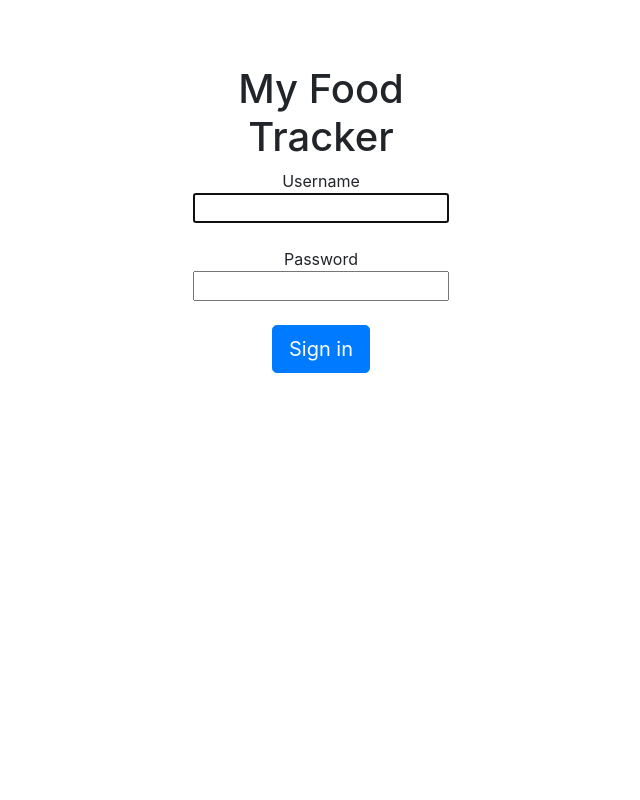
After one commit to Jelli-Shelly/food-tracker, a Django app: page /accounts/login/ in a window 1280 px wide. The commit adds this page. Shown: the whole page, without its empty margins (319-959 px from the left). Run offline with Django 3.2, Linux system fonts and the light colour scheme; some libraries are stand-ins or nearby versions.

Commit message:
login and change password functionality

```diff
--- a/food_tracker/food/urls.py
+++ b/food_tracker/food/urls.py
@@ -1,8 +1,9 @@
 from django.conf.urls import url
-from .views import index, add_meal, delete_meal, update_meal, meal_detail
+from .views import index, add_meal, delete_meal, update_meal, meal_detail, login
 
 urlpatterns = [
-	url(r"^$", index, name = "index"),
+    url(r'^$', login, name='login'),
+	url(r"^index$", index, name = "index"),
 	url(r"^add_meal$", add_meal, name="add-meal"),
 	url(r"^delete_meal/(?P<meal_id>\d+)$", delete_meal, name="delete-meal"),
 	url(r"^update_meal/(?P<meal_id>\d+)$", update_meal, name="update-meal"),
--- a/food_tracker/food_tracker/urls.py
+++ b/food_tracker/food_tracker/urls.py
@@ -16,9 +16,14 @@ Including another URLconf
 from django.conf.urls import url, include
 from django.contrib import admin
 from django.urls import path
+from django.contrib.auth import views as auth_views
+from django.urls import reverse_lazy
 
 urlpatterns = [
     path('admin/', admin.site.urls),
     #url(r'^admin/', admin.site.urls),
 	url(r'^', include(('food.urls','food'), namespace="food")),
+    url(r'^accounts/login/$', auth_views.LoginView.as_view(template_name="login.html"), name='auth_login'),
+    url(r'^accounts/logout/$', auth_views.LogoutView.as_view(next_page="food:login"), name='auth_logout'),
+    url(r'^accounts/password/change$', auth_views.PasswordChangeView.as_view(template_name='password_change.html',success_url=reverse_lazy('food:login')),name='auth_password_change'),
 ]
--- a/food_tracker/templates/list.html
+++ b/food_tracker/templates/list.html
@@ -7,6 +7,8 @@
 	</title>
 	<body>
 		<h1>My Food Tracker</h1>
+		<a href="{% url 'auth_logout' %}">Logout</a> <br /> <br />
+		<a href="{% url 'auth_password_change' %}">Change Password</a> <br /> <br />
 
 		<a href="{% url 'food:add-meal' %}" class="btn btn-outline-success">Add Meal</a> <br /><br />
 
@@ -22,6 +24,9 @@
 				</tr>
 			</thead>
 			<tbody>
+			    {% if meals|length > 3%}
+			        <p>You have more than 3 meals</p>
+			    {% endif%}
 				{% for meal in meals %}
 				<tr>
 					<td>	{{forloop.counter}}
--- /dev/null
+++ b/food_tracker/templates/login.html
@@ -0,0 +1,42 @@
+<html>
+    <head>
+        <link rel="stylesheet" href="https://stackpath.bootstrapcdn.com/bootstrap/4.1.0/css/bootstrap.min.css" integrity="sha384-9gVQ4dYFwwWSjIDZnLEWnxCjeSWFphJiwGPXr1jddIhOegiu1FwO5qRGvFXOdJZ4" crossorigin="anonymous">
+
+        <style type="text/css">
+            html,
+            body {
+                height: 100%;
+            }
+
+            body {
+                padding-top: 40px;
+                padding-bottom: 40px;
+            }
+
+            .form-signin {
+                width: 100%;
+                max-width: 330px;
+                padding: 25px;
+                margin: auto;
+            }
+        </style>
+
+    </head>
+
+    <body class="text-center">
+        <form class="form-signin" method="POST" action="{% url 'auth_login' %}" role="form">
+            {% csrf_token %}
+
+            <h1>My Food Tracker</h1>
+
+            {{ form.username.label }}
+            {{ form.username }}
+            <br /> <br />
+            {{ form.password.label }}
+            {{ form.password }}
+             <br /> <br />
+            <button class="btn btn-lg btn-primary" type="submit">Sign in</button>
+            <input type="hidden" name="next" value="{% url 'food:index' %}" />
+        </form>
+    </body>
+</html>
```
Also changed, not shown: food_tracker/food/views.py (+6 -1 lines), food_tracker/templates/password_change.html (added, +26 -0 lines), food_tracker/db.sqlite3.
